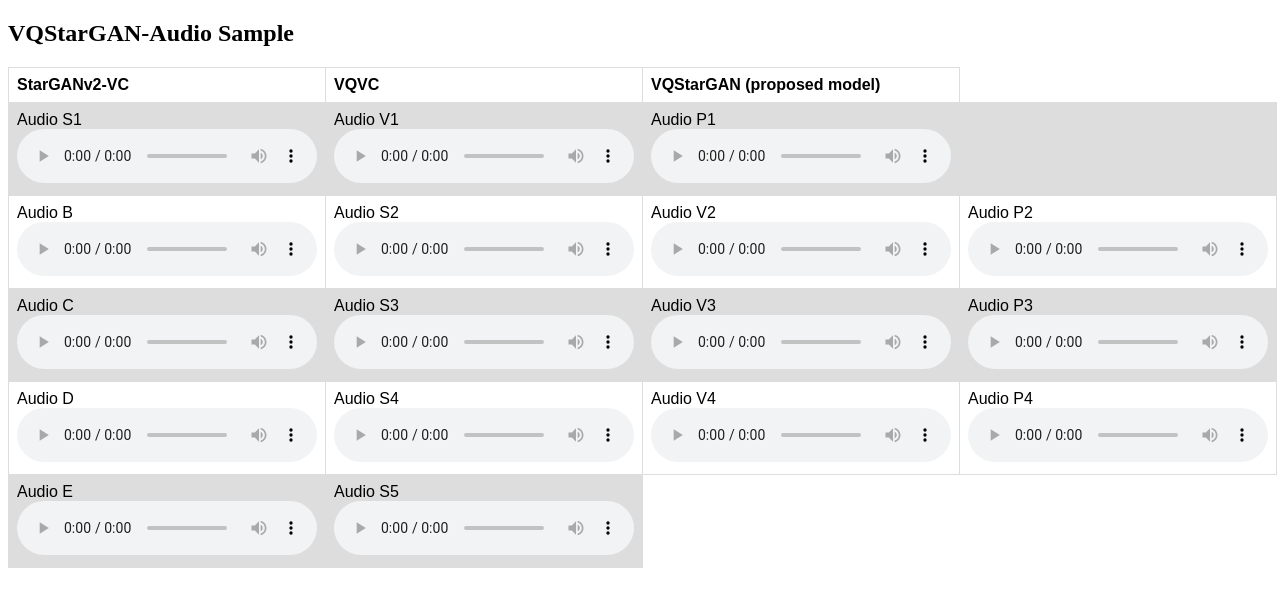
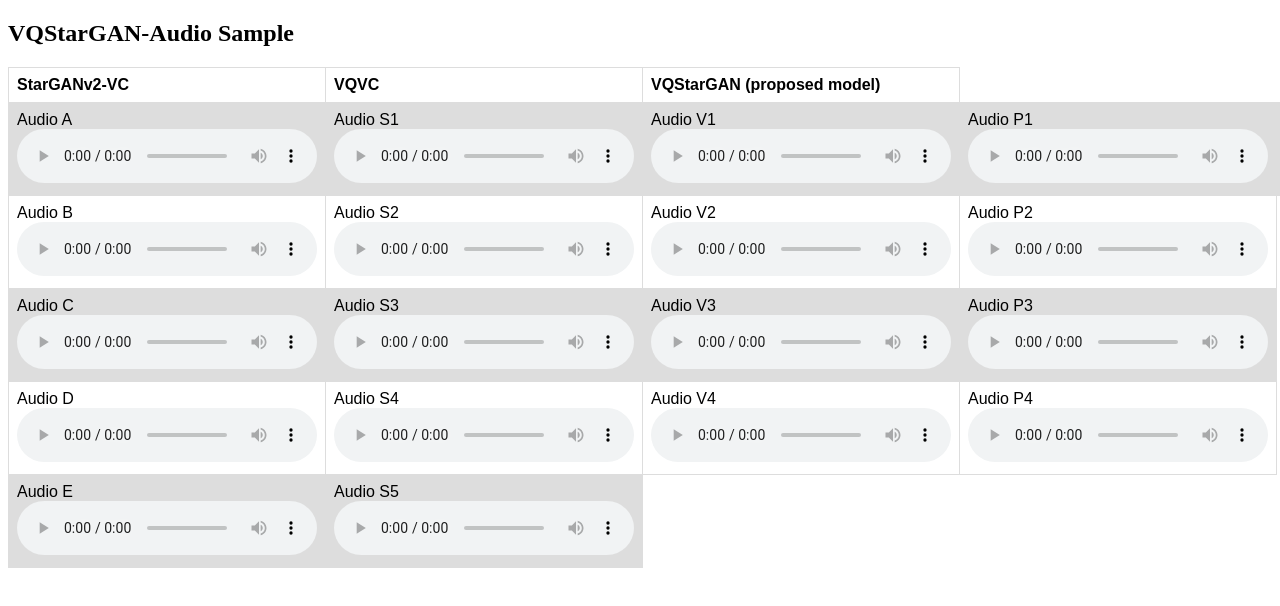
Before and after one commit to Katlholly/VQStarGAN, a plain HTML site: page index.html in a window 1280 px wide. Drawn offline with Linux system fonts and the light colour scheme.

Commit message:
Update index.html

```diff
--- a/index.html
+++ b/index.html
@@ -32,7 +32,10 @@ tr:nth-child(even) {
     <th>VQStarGAN (proposed model)</th>
   </tr>
   <tr>
-
+    <td><figcaption>Audio A</figcaption>
+      <audio controls src="target_p345_023_down.wav">
+      <a href="target_p345_023_down.wav"> Download audio </a>
+    </td>
     <td><figcaption>Audio S1</figcaption><audio controls src="stargan_p272_p345_down.wav">
       <a href="stargan_p272_p345_down.wav"> Download audio </a>
     </td>
```
